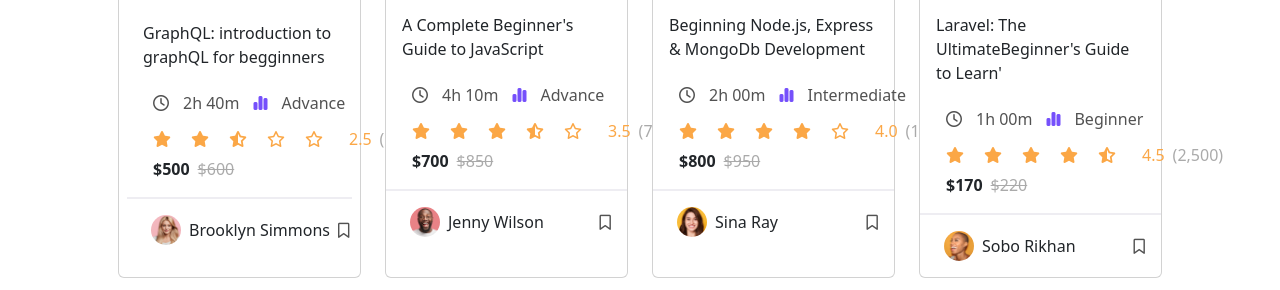
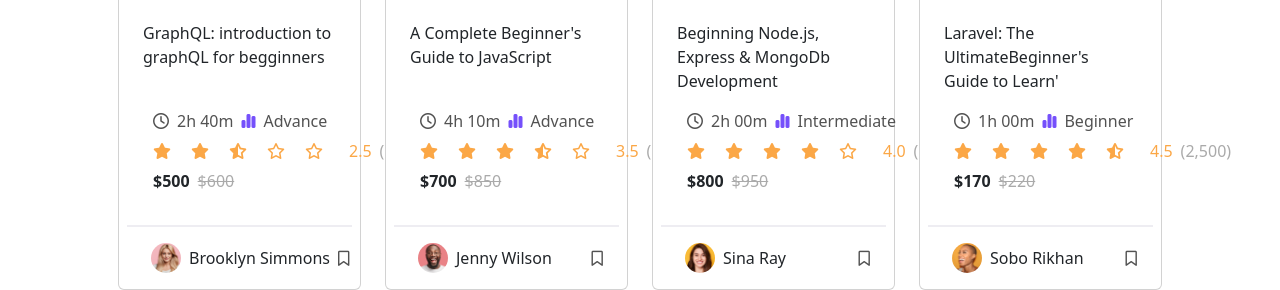
Before and after one commit to Infamousmick/Epicode_M3-W3-D1, a plain HTML site: page index.html in a window 1280 px wide. Shown: the part 786-1076 px from the top of the page. Drawn offline with nearby package versions, Linux system fonts and the light colour scheme.

Commit message:
feature/html: fix alignment

```diff
--- a/assets/style/style.css
+++ b/assets/style/style.css
@@ -87,16 +87,14 @@ header nav.navbar .notifications, header nav.navbar .logo {
 }
 
 
-#recommend .stats-container i {
-    padding: 10px;
-    width: auto;
-    border-radius: 50%;
-    ;
+#recommend .stats-container i:first-of-type {
+    margin-left: 10px;
+
 }
 
 
 
-.stats-container i {
+#recommend .stats-container i:not(.fa-chart-simple) {
     color: rgb(82, 82, 82);
 }
 
--- a/index.html
+++ b/index.html
@@ -201,6 +201,7 @@
         </div>
       </section>
     </main>
+
     <section id="recommend">
       <div class="container-md px-2 px-md-4 px-lg-5 pt-2 pt-md-4">
         <h2>Recommend to you</h2>
@@ -213,14 +214,14 @@
                 class="card-img-top"
                 alt="Corso"
               />
-              <div class="card-body p-4 pb-1">
-                <div class="card-top">
+              <div class="card-body p-4 pb-3 d-flex flex-column">
+                <div class="card-top d-flex flex-column flex-grow-1">
                   <p class="card-text">
                     GraphQL: introduction to graphQL for begginners
                   </p>
-                  <div class="card-stats">
+                  <div class="card-stats mt-auto pb-3">
                     <div
-                      class="d-flex align-items-center stats-container gap-1 text-nowrap"
+                      class="d-flex align-items-center stats-container gap-2 text-nowrap"
                     >
                       <i class="fa-regular fa-clock"></i>
                       <p>2h 40m</p>
@@ -265,14 +266,14 @@
                 class="card-img-top"
                 alt="Corso"
               />
-              <div class="card-body">
-                <div class="card-top">
+              <div class="card-body p-4 pb-3 d-flex flex-column">
+                <div class="card-top d-flex flex-column flex-grow-1">
                   <p class="card-text">
                     A Complete Beginner's Guide to JavaScript
                   </p>
-                  <div class="card-stats">
+                  <div class="card-stats mt-auto pb-3">
                     <div
-                      class="d-flex align-items-center stats-container gap-1 text-nowrap"
+                      class="d-flex align-items-center stats-container gap-2 text-nowrap"
                     >
                       <i class="fa-regular fa-clock"></i>
                       <p>4h 10m</p>
@@ -319,14 +320,14 @@
                 class="card-img-top"
                 alt="Corso"
               />
-              <div class="card-body">
-                <div class="card-top">
+              <div class="card-body p-4 pb-3 d-flex flex-column">
+                <div class="card-top d-flex flex-column flex-grow-1">
                   <p class="card-text">
                     Beginning Node.js, Express & MongoDb Development
                   </p>
-                  <div class="card-stats">
+                  <div class="card-stats mt-auto pb-3">
                     <div
-                      class="d-flex align-items-center stats-container gap-1 text-nowrap"
+                      class="d-flex align-items-center stats-container gap-2 text-nowrap"
                     >
                       <i class="fa-regular fa-clock"></i>
                       <p>2h 00m</p>
@@ -371,14 +372,14 @@
                 class="card-img-top"
                 alt="Corso"
               />
-              <div class="card-body">
-                <div class="card-top">
+              <div class="card-body p-4 pb-3 d-flex flex-column">
+                <div class="card-top d-flex flex-column flex-grow-1">
                   <p class="card-text">
                     Laravel: The UltimateBeginner's Guide to Learn'
                   </p>
-                  <div class="card-stats">
+                  <div class="card-stats mt-auto pb-3">
                     <div
-                      class="d-flex align-items-center stats-container gap-1 text-nowrap"
+                      class="d-flex align-items-center stats-container gap-2 text-nowrap"
                     >
                       <i class="fa-regular fa-clock"></i>
                       <p>1h 00m</p>
```
